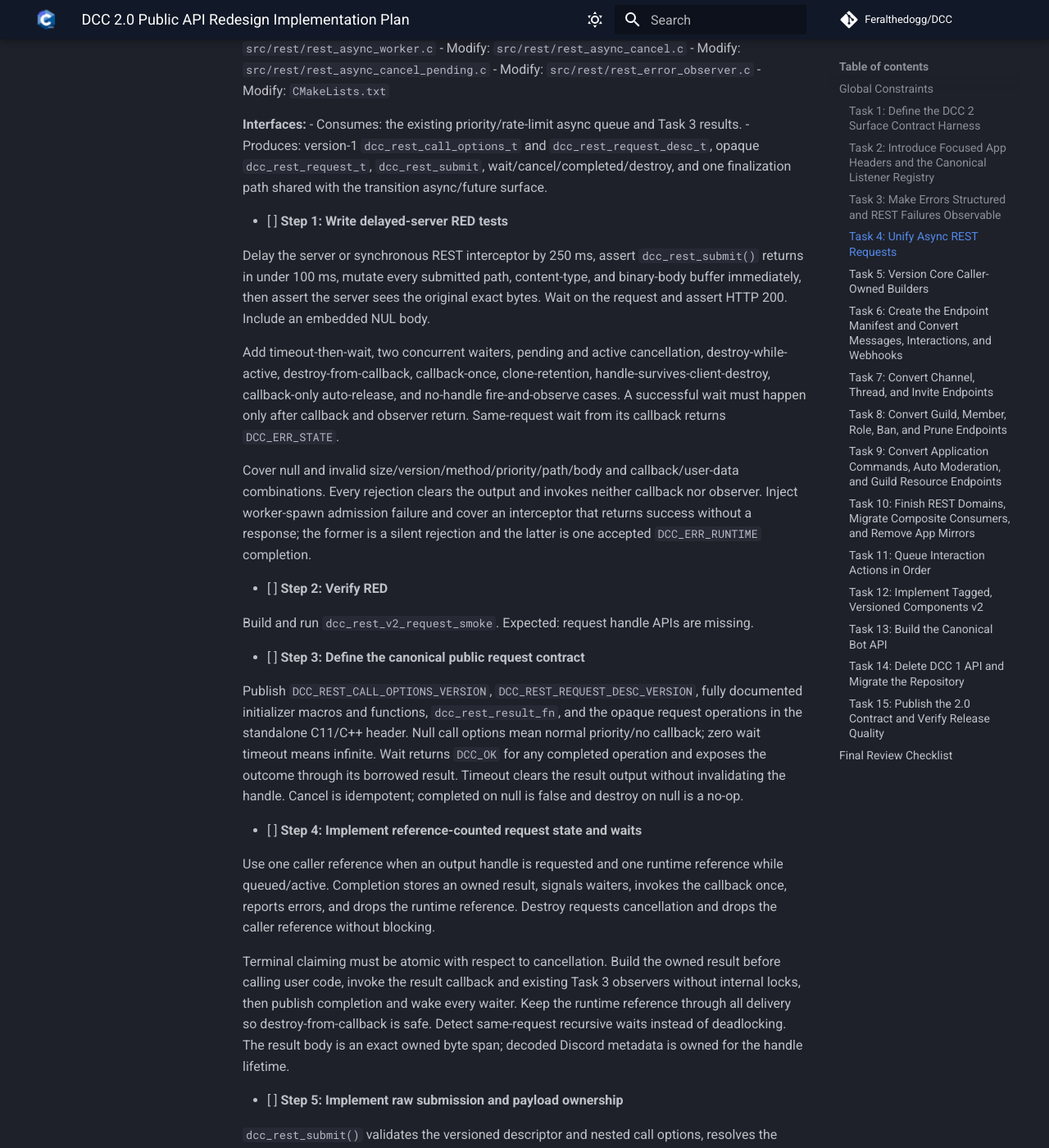
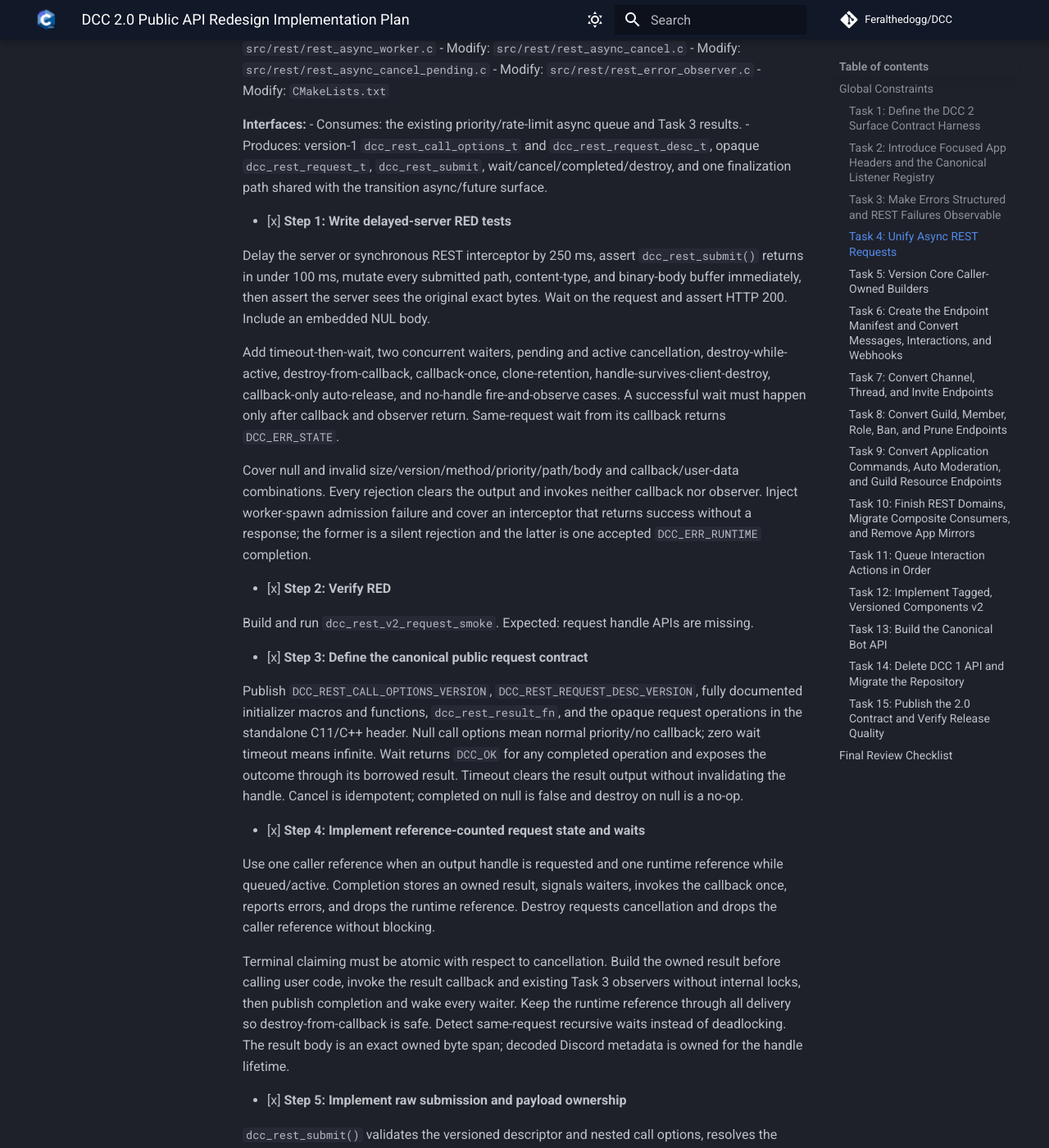
Before and after one commit to Feralthedogg/DCC, an MkDocs documentation site: the page built from docs/superpowers/plans/2026-08-11-dcc-2.0-api-redesign.md, in a window 1280 px wide and 1400 px high, scrolled down 8464 px. Shown: the whole window at 82% size. Built offline with MkDocs 1.6.1 and Material for MkDocs 9.7.7, drawn with Linux system fonts in a browser that asks for light colours; comment, search, counter and statistics services are not loaded; some of the changed text lies outside the part shown.

```diff
--- a/docs/superpowers/plans/2026-08-11-dcc-2.0-api-redesign.md
+++ b/docs/superpowers/plans/2026-08-11-dcc-2.0-api-redesign.md
@@ -415,7 +415,7 @@ async completion/cancel, and App destruction. Commit with message
   wait/cancel/completed/destroy, and one finalization path shared with the
   transition async/future surface.
 
-- [ ] **Step 1: Write delayed-server RED tests**
+- [x] **Step 1: Write delayed-server RED tests**
 
 Delay the server or synchronous REST interceptor by 250 ms, assert
 `dcc_rest_submit()` returns in under 100 ms, mutate every submitted path,
@@ -435,11 +435,11 @@ neither callback nor observer. Inject worker-spawn admission failure and cover
 an interceptor that returns success without a response; the former is a silent
 rejection and the latter is one accepted `DCC_ERR_RUNTIME` completion.
 
-- [ ] **Step 2: Verify RED**
+- [x] **Step 2: Verify RED**
 
 Build and run `dcc_rest_v2_request_smoke`. Expected: request handle APIs are missing.
 
-- [ ] **Step 3: Define the canonical public request contract**
+- [x] **Step 3: Define the canonical public request contract**
 
 Publish `DCC_REST_CALL_OPTIONS_VERSION`,
 `DCC_REST_REQUEST_DESC_VERSION`, fully documented initializer macros and
@@ -450,7 +450,7 @@ operation and exposes the outcome through its borrowed result. Timeout clears
 the result output without invalidating the handle. Cancel is idempotent;
 completed on null is false and destroy on null is a no-op.
 
-- [ ] **Step 4: Implement reference-counted request state and waits**
+- [x] **Step 4: Implement reference-counted request state and waits**
 
 Use one caller reference when an output handle is requested and one runtime reference while queued/active. Completion stores an owned result, signals waiters, invokes the callback once, reports errors, and drops the runtime reference. Destroy requests cancellation and drops the caller reference without blocking.
 
@@ -462,7 +462,7 @@ safe. Detect same-request recursive waits instead of deadlocking. The result
 body is an exact owned byte span; decoded Discord metadata is owned for the
 handle lifetime.
 
-- [ ] **Step 5: Implement raw submission and payload ownership**
+- [x] **Step 5: Implement raw submission and payload ownership**
 
 `dcc_rest_submit()` validates the versioned descriptor and nested call options,
 resolves the enum method, and copies path, content type, and exact body bytes
@@ -476,7 +476,7 @@ never execute network or interceptor work on the submitting thread. A success
 from an interceptor that did not synchronously supply one valid response is a
 terminal runtime failure, not a disappearing completion.
 
-- [ ] **Step 6: Implement exact per-request cancellation**
+- [x] **Step 6: Implement exact per-request cancellation**
 
 Under the existing REST lock, distinguish queued, active, terminalizing, and
 completed requests. Exact cancellation publishes cancellation but keeps a
@@ -493,7 +493,7 @@ the first terminal claimant wins. Shutdown and bulk pending cancellation may
 deliver on the teardown caller, use the same handle finalizer, and release the
 runtime reference exactly once.
 
-- [ ] **Step 7: Adapt the worker without changing scheduling semantics**
+- [x] **Step 7: Adapt the worker without changing scheduling semantics**
 
 Connect exact body length/content type, owned result construction, callback,
 observer, and runtime-reference release to the existing worker. Preserve
@@ -506,7 +506,7 @@ Keep legacy async/future functions buildable as transition adapters until Task
 14, but do not expose the new endpoint path through `dcc_rest_future_t` and do
 not change its public ABI in this task.
 
-- [ ] **Step 8: Verify public, lifecycle, and platform contracts**
+- [x] **Step 8: Verify public, lifecycle, and platform contracts**
 
 Run `dcc_rest_v2_request_smoke`, `dcc_http_smoke`, Task 3 error/App lifecycle
 targets, package consumers, and transition surface/header audits. Compile the
@@ -514,7 +514,7 @@ new header alone as C11 and C++, compile the Windows include-order fixture with
 MinGW, and run focused ASan/UBSan and TSan cases for concurrent wait/cancel,
 destroy while active, callback reentry, admission rollback, and client teardown.
 
-- [ ] **Step 9: Commit**
+- [x] **Step 9: Commit**
 
 Commit the request API, internals, tests, and CMake changes with message `feat: unify asynchronous REST requests`.
 
```
